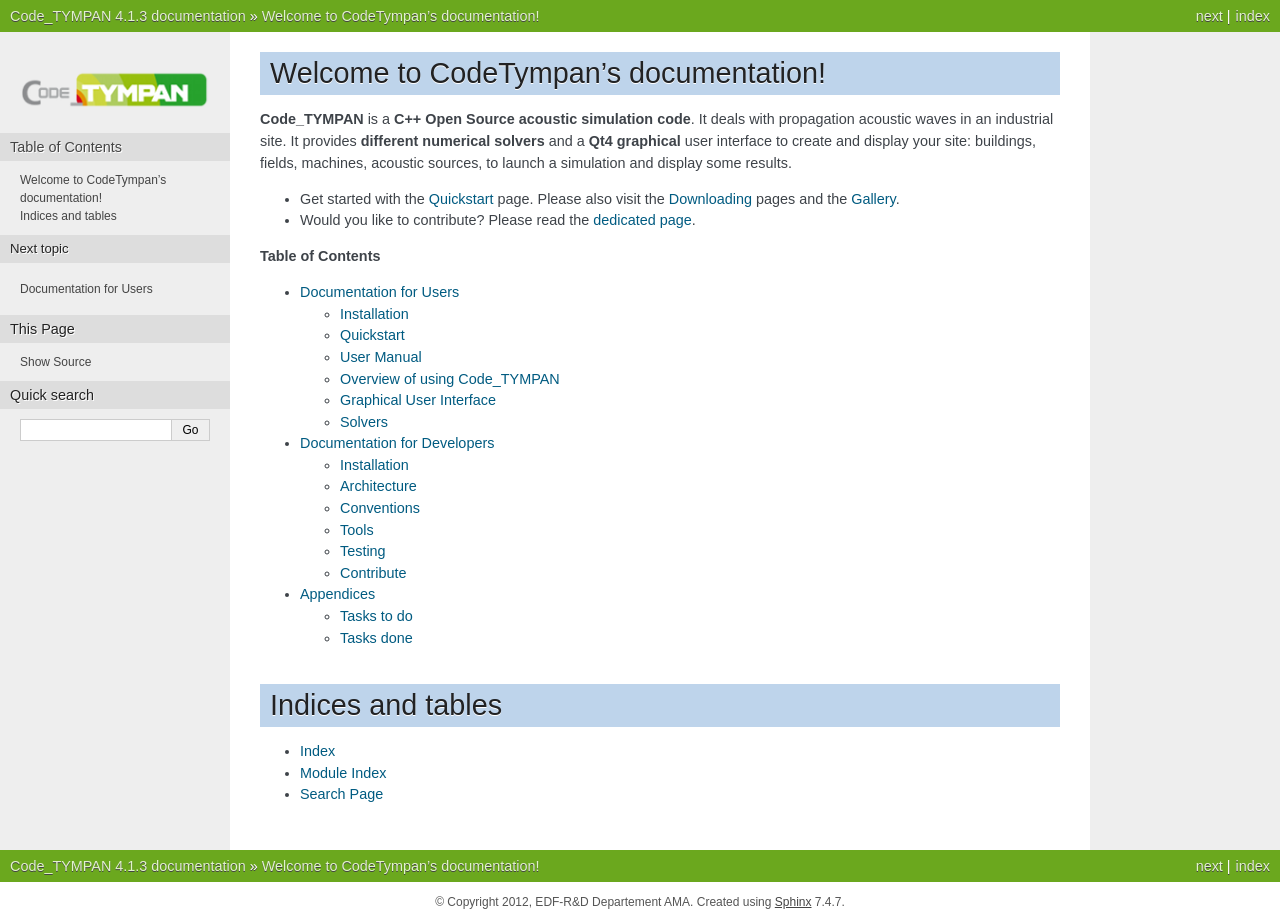
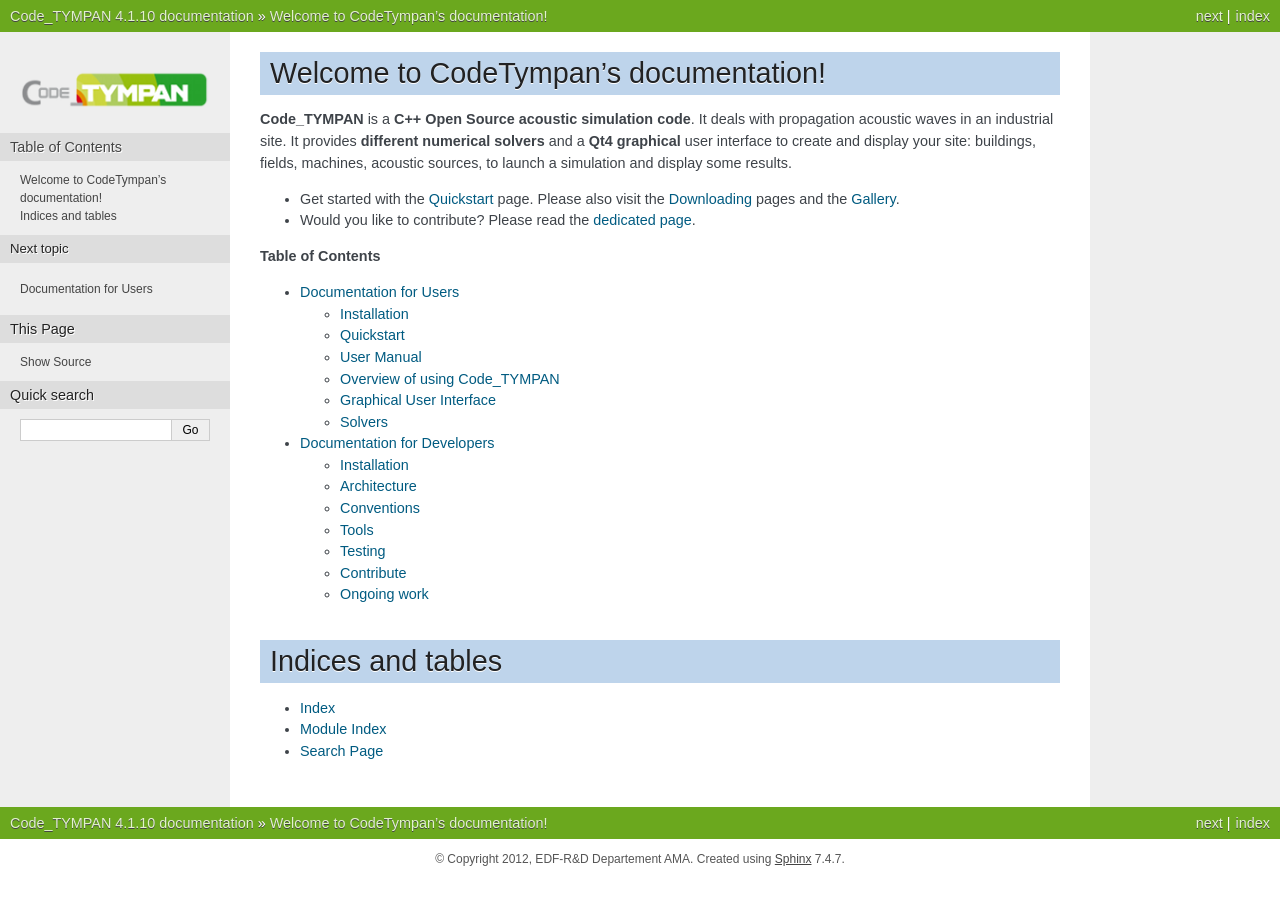
Before and after one commit to Jiunixo/test_mig2, a Sphinx documentation site: the page built from doc/index.rst, in a window 1280 px wide. Built offline with Sphinx 7.4.7, drawn with Linux system fonts in a browser that asks for light colours; pages that are not in the unit, such as notebooks, are missing from menus; after the commit the page ends 900 px from its top, so only the background shows below that.

Commit message:
[doc] Updates the doc config and create the ongoingwork part.

```diff
--- a/doc/appendices.rst
+++ /dev/null
@@ -1,17 +0,0 @@
-.. _appendix:
-
-Appendices
-##########
-
-
-Tasks to do
-===========
-
-.. todolist::
-
-Tasks done
-==========
-
-.. admonition:: done
-
-   Create developer's documentation
--- a/doc/conf.py
+++ b/doc/conf.py
@@ -51,8 +51,8 @@
 except ImportError:
     sys.path.append(os.path.abspath('../3rdparty/breathe-0.8'))
 extensions.append('breathe')
-breathe_projects = { "tympan": "./_static/doxyoutput/xml" }
-breathe_default_project = "tympan"
+breathe_projects = { "Code_TYMPAN": "./_static/doxyoutput/xml" }
+breathe_default_project = "Code_TYMPAN"
 
 # Add any paths that contain templates here, relative to this directory.
 templates_path = ['_templates']
@@ -77,11 +77,11 @@
 # The short X.Y version.
 version = '4.1'
 # The full version, including alpha/beta/rc tags.
-release = '4.1.3'
+release = '4.1.10'
 
 # The language for content autogenerated by Sphinx. Refer to documentation
 # for a list of supported languages.
-#language = None
+language = 'en'
 
 # There are two options for replacing |today|: either, you set today to some
 # non-false value, then it is used:
@@ -97,7 +97,7 @@
 #default_role = None
 
 # If true, '()' will be appended to :func: etc. cross-reference text.
-#add_function_parentheses = True
+add_function_parentheses = True
 
 # If true, the current module name will be prepended to all description
 # unit titles (such as .. function::).
@@ -113,13 +113,13 @@
 # A list of ignored prefixes for module index sorting.
 #modindex_common_prefix = []
 
+primary_domain = 'cpp'
 
 # -- Options for HTML output ---------------------------------------------------
 
 # The theme to use for HTML and HTML Help pages.  See the documentation for
 # a list of builtin themes.
 html_theme = 'nature'
-
 
 # Theme options are theme-specific and customize the look and feel of a theme
 # further.  For a list of options available for each theme, see the
--- a/doc/developer/index.rst
+++ b/doc/developer/index.rst
@@ -4,7 +4,7 @@
 ============================
 
 .. toctree::
-   :maxdepth: 2
+   :maxdepth: 1
 
    installation
    architecture
@@ -12,3 +12,5 @@
    tools
    testing
    contribute
+   ongoingwork
+   api
--- a/doc/index.rst
+++ b/doc/index.rst
@@ -26,8 +26,6 @@
 
    user/index
    developer/index
-   appendices
-
 
 Indices and tables
 ==================
```
Also changed, not shown: doc/developer/ongoingwork.rst (added, +14 -0 lines), 1 other file.
